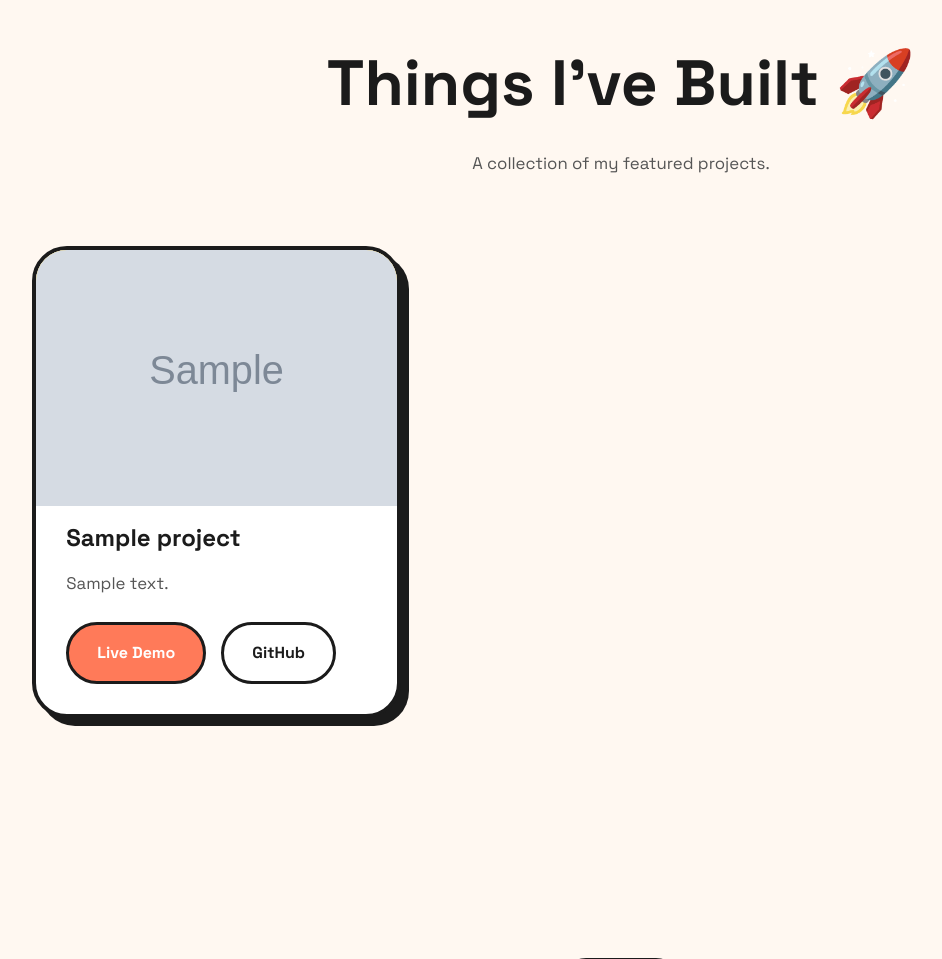
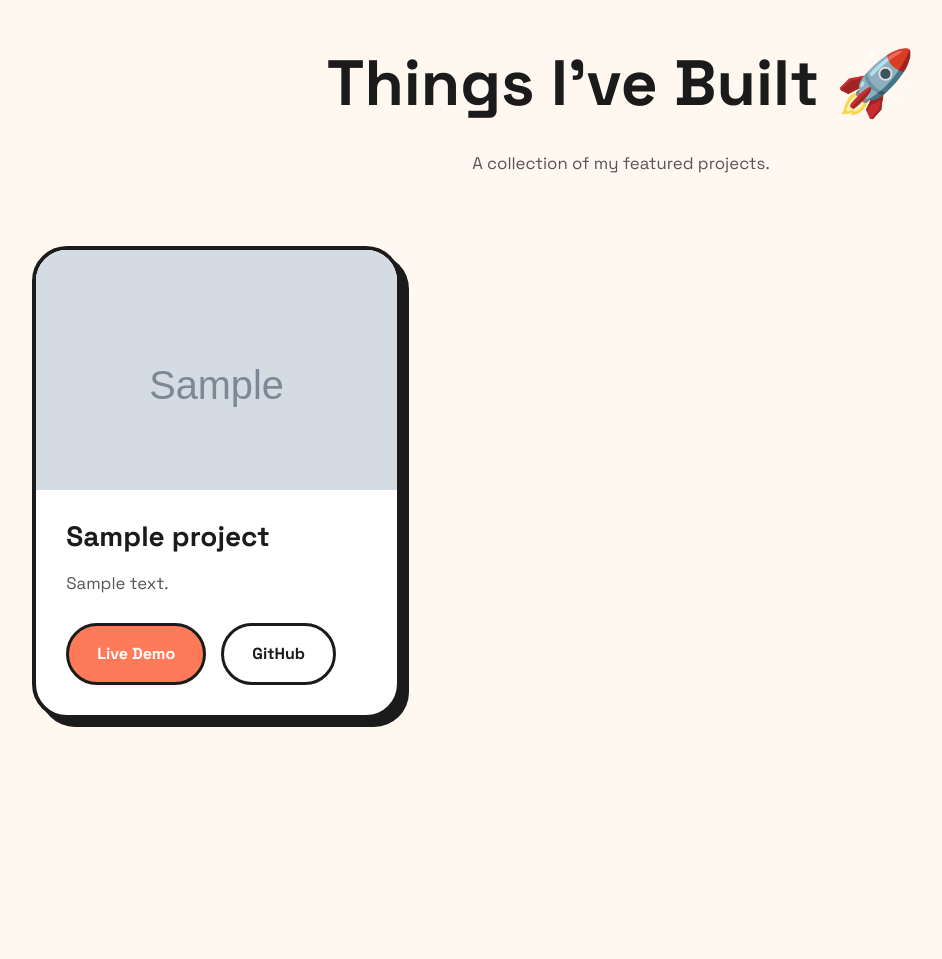
Before and after one commit to montasirA/PortfolioOS, a Django app: page / in a window 1280 px wide. Shown: the part 3231-4190 px from the top of the page, without its empty margins (19-961 px from the left). Run offline with Django 5.2, Linux system fonts and the light colour scheme; data comes from the database, SQL or seed files in the repository; tables that the repository leaves empty hold one stand-in row (values such as "Sample post"); grey boxes marked "Sample" are stand-in pictures.

Commit message:
Update portfolio

```diff
--- a/static/css/projects.css
+++ b/static/css/projects.css
@@ -1,139 +1,122 @@
 .projects{
-
     padding:120px 0;
-
 }
 
 .section-heading{
-
     text-align:center;
-
     margin-bottom:70px;
-
 }
 
 .section-heading h2{
-
     margin:20px 0;
-
 }
 
 .section-heading p{
-
     max-width:650px;
-
     margin:auto;
-
 }
 
 .project-grid{
-
     display:grid;
-
     grid-template-columns:repeat(3,1fr);
-
     gap:35px;
-
 }
 
 .project-card{
-
     background:#fff;
-
     border:4px solid var(--border);
-
     border-radius:35px;
-
     overflow:hidden;
-
     box-shadow:var(--shadow-lg);
-
     transition:.35s;
-
+    display:flex;
+    flex-direction:column;
 }
 
 .project-card:hover{
-
     transform:translateY(-12px) rotate(-2deg);
-
 }
 
 .project-image{
+    width:100%;
+    height:240px;
+    overflow:hidden;
+    background:#f5f5f5;
+    flex-shrink:0;
+}
 
-    height:240px;
+.project-image img{
+    width:100%;
+    height:100%;
+    display:block;
+    object-fit:cover;
+    object-position:top;
+    transition:.4s;
+}
 
-    background:var(--yellow);
-
-    display:flex;
-
-    justify-content:center;
-
-    align-items:center;
-
-    font-size:90px;
-
+.project-card:hover .project-image img{
+    transform:scale(1.05);
 }
 
 .project-content{
-
     padding:30px;
-
+    display:flex;
+    flex-direction:column;
+    flex:1;
 }
 
 .project-content h3{
-
     margin-bottom:15px;
-
+    font-size:28px;
+    line-height:1.2;
 }
 
 .project-content p{
+    margin-bottom:25px;
+    color:#555;
+    line-height:1.7;
+    flex:1;
+}
 
-    margin-bottom:25px;
-
+.project-buttons{
+    display:flex;
+    gap:15px;
+    margin-top:auto;
+    flex-wrap:wrap;
 }
 
 .project-tags{
-
     display:flex;
-
     flex-wrap:wrap;
-
     gap:12px;
-
-    margin-bottom:30px;
-
+    margin-bottom:25px;
 }
 
 .project-tags span{
-
     padding:8px 18px;
-
     border:3px solid var(--border);
-
     border-radius:999px;
-
     font-size:14px;
-
     font-weight:600;
-
     background:#fff8f1;
-
-}
-
-.project-buttons{
-
-    display:flex;
-
-    gap:15px;
-
 }
 
 @media(max-width:992px){
 
-.project-grid{
+    .project-grid{
+        grid-template-columns:1fr;
+    }
 
-grid-template-columns:1fr;
+    .project-image{
+        height:220px;
+    }
+
+    .project-content{
+        padding:24px;
+    }
+
+    .project-content h3{
+        font-size:24px;
+    }
 
 }
-
-}
```
